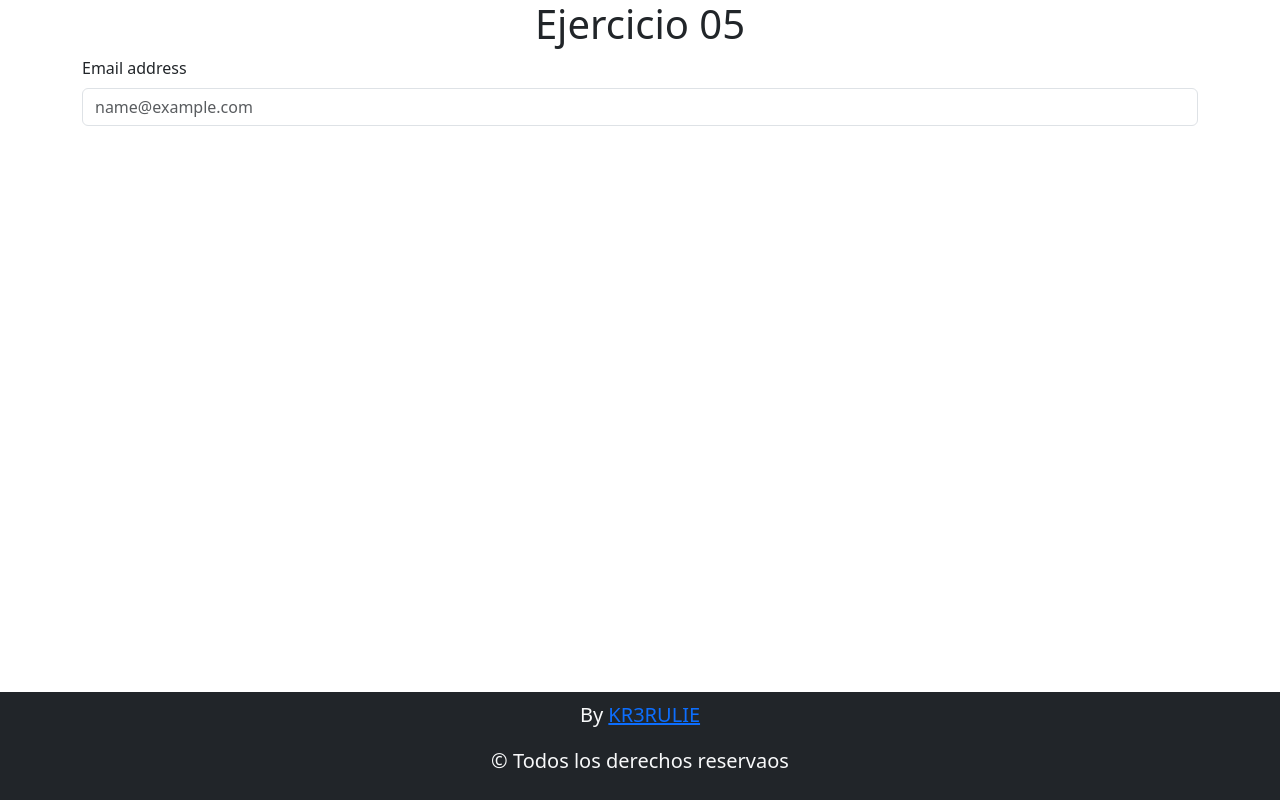
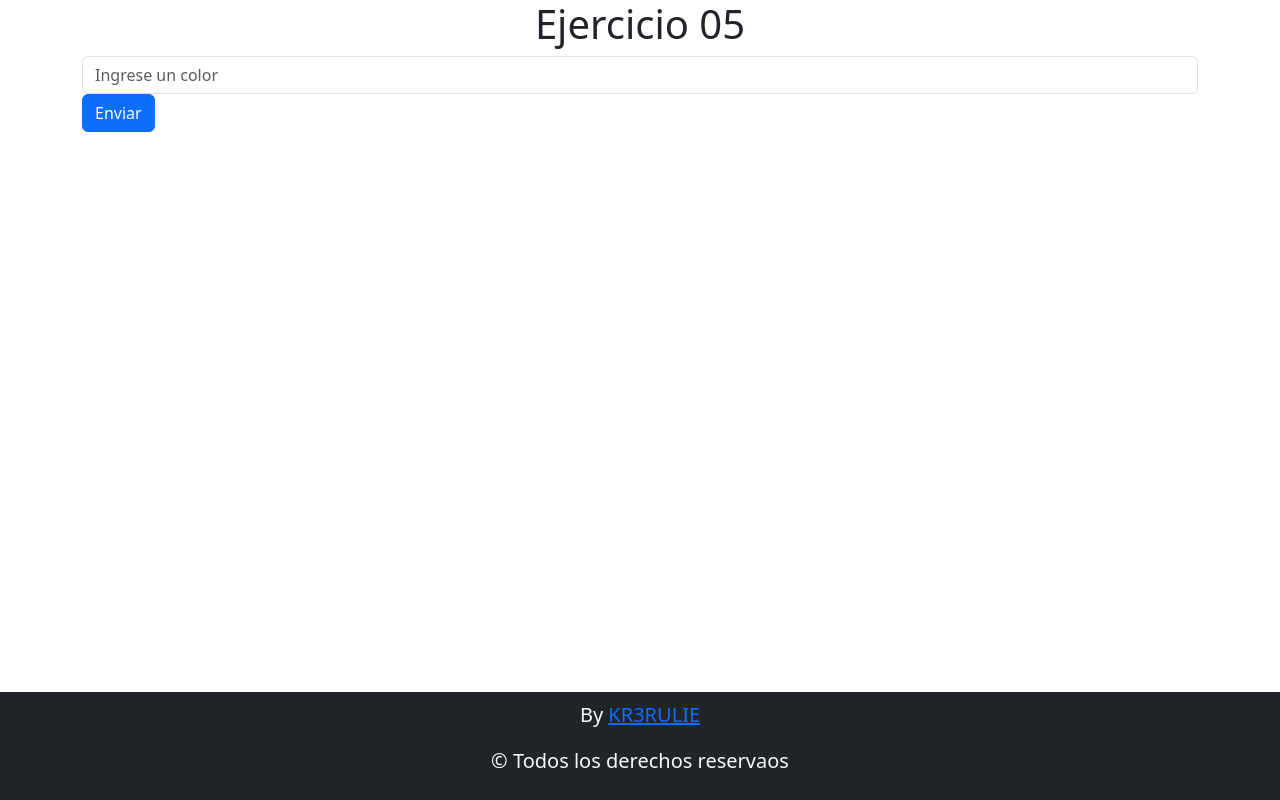
Before and after one commit to KR3RULIE/TP-React-ejercicio06, a React (Vite) app: page / in a window 1280 px wide. Built offline with nearby package versions, Linux system fonts and the light colour scheme.

Commit message:
agregue un boton

```diff
--- a/src/components/Formulario.jsx
+++ b/src/components/Formulario.jsx
@@ -1,11 +1,12 @@
-import { Form } from "react-bootstrap";
+import { Form, Button } from "react-bootstrap";
+
 const Formulario = () => {
   return (
     <div>
       <Form>
-        <Form.Group className="mb-3" controlId="exampleForm.ControlInput1">
-          <Form.Label>Email address</Form.Label>
-          <Form.Control type="email" placeholder="name@example.com" />
+        <Form.Group className="d-felx mb-3" controlId="controlInput1">
+          <Form.Control type="email" placeholder="Ingrese un color" />
+          <Button>Enviar</Button>
         </Form.Group>
       </Form>
     </div>
```
